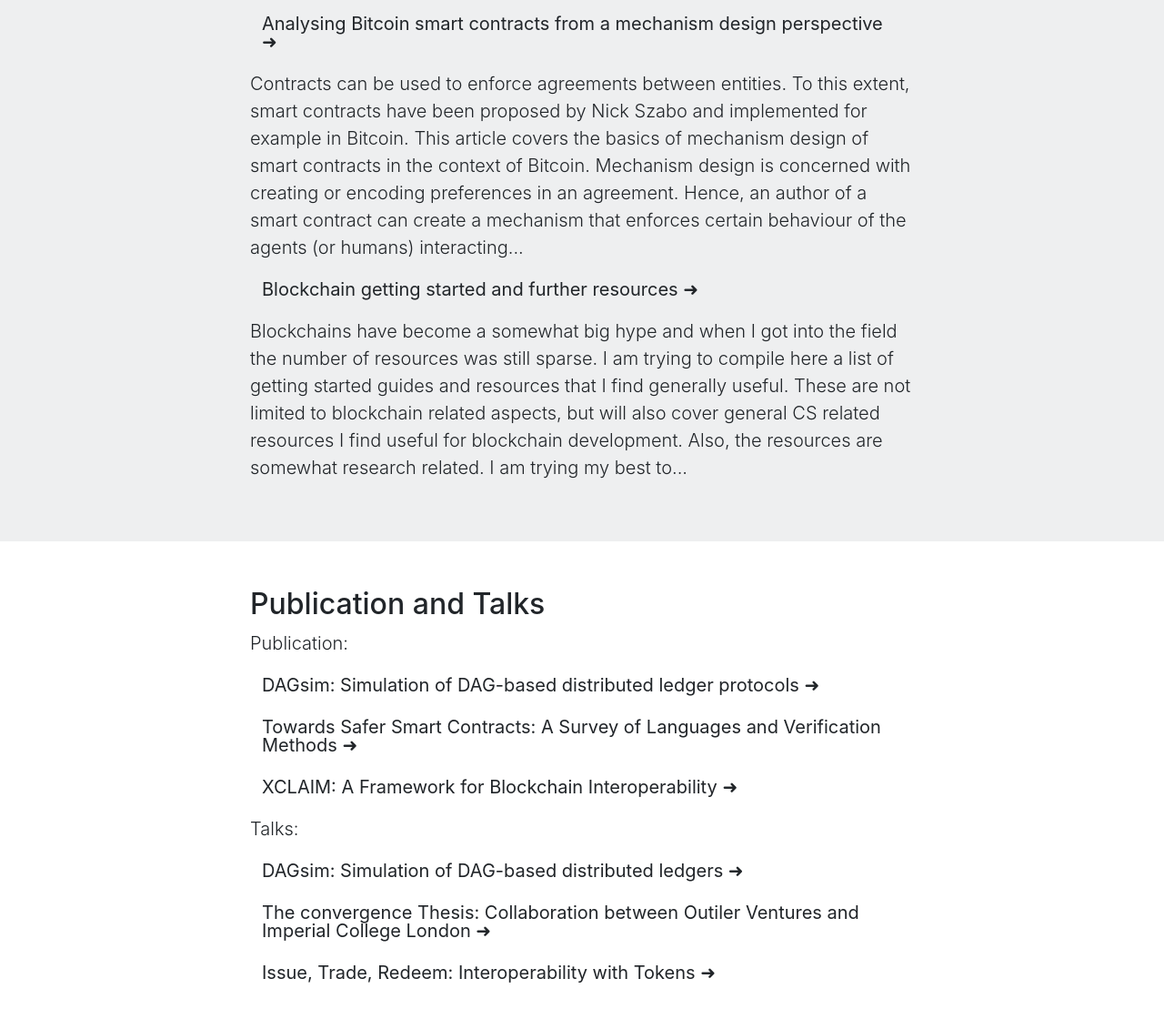
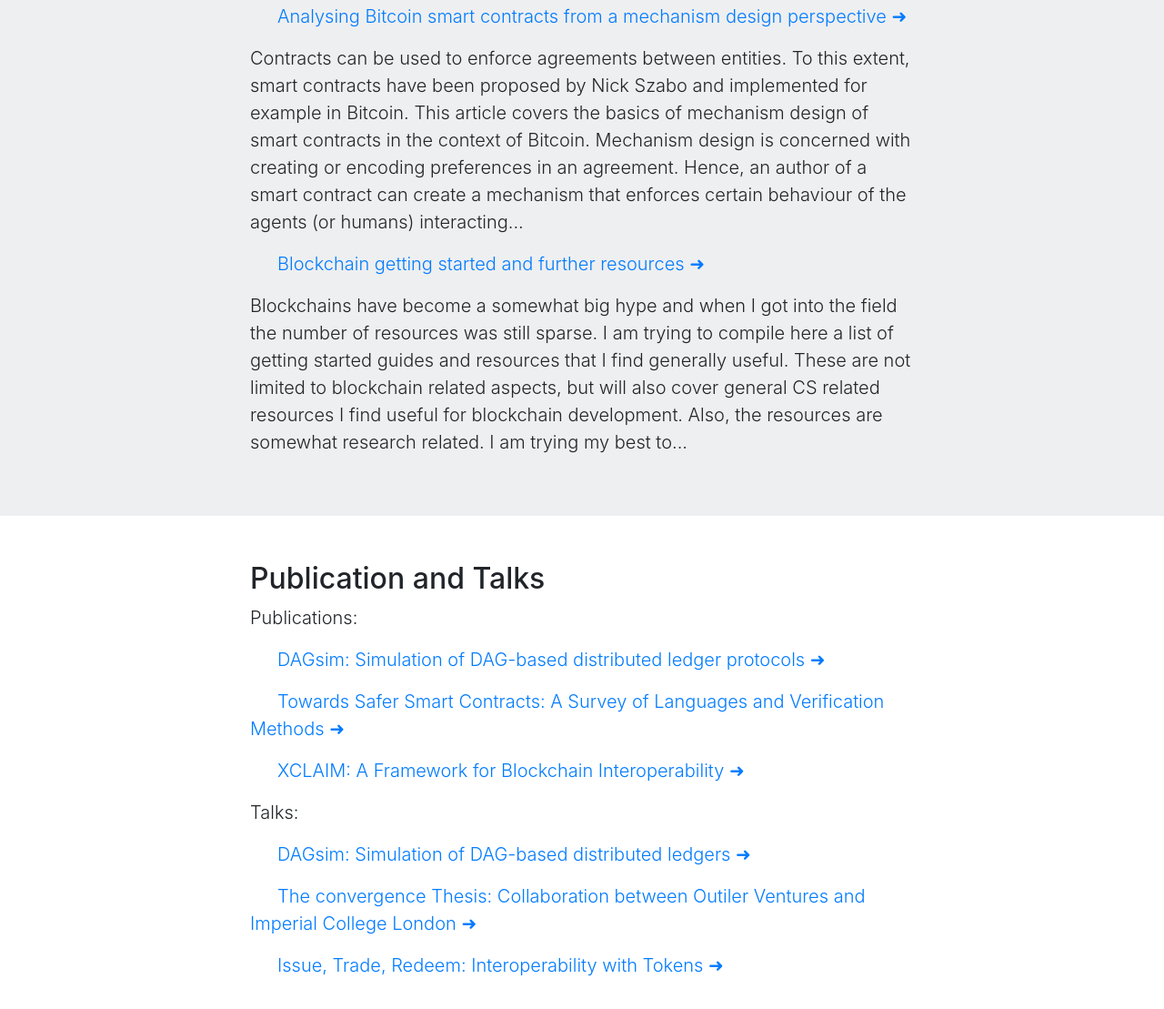
Before and after one commit to cottand/SmartContractsWebDev, a plain HTML site: page aboutDominik.html in a window 1280 px wide. Shown: the part 1123-2232 px from the top of the page at 91% size. Drawn offline with Linux system fonts and the light colour scheme.

Commit message:
add links in aboutDominik

```diff
--- a/aboutDominik.html
+++ b/aboutDominik.html
@@ -92,8 +92,9 @@
             <div class="col-lg-8 mx-auto">
                 <h2>Past Blog</h2>
                 <p class="lead">
-                  <p href="https://dominikharz.me/blockchain/2018/11/06/analysing-ethereum-gas-cost.html"
-                   class="navbar-toggler">Analysing Ethereum contract gas costs during development ➜</p>
+                  <a href="https://dominikharz.me/blockchain/2018/11/06/analysing-ethereum-gas-cost.html" target="_blank" style="padding-left:30px;">
+                    Analysing Ethereum contract gas costs during development ➜</a>
+
                   <p class="lead">
                   Updating the state of a smart contract in Ethereum costs money.
                   In this post I will go a bit into detail why this is necessary in Ethereum and how to check easily (with truffle test) your gas costs during local development.
@@ -101,8 +102,9 @@
                   Ethereum smart contracts are deployed at an address in the Ethereum network.  </p>
 
                   <p class="lead">
-                    <p href="https://dominikharz.me/blockchain/2018/09/12/mechanism-design.html"
-                     class="navbar-toggler">Analysing Bitcoin smart contracts from a mechanism design perspective ➜</p>
+                    <a href="https://dominikharz.me/blockchain/2018/09/12/mechanism-design.html" target="_blank" style="padding-left:30px;">
+                      Analysing Bitcoin smart contracts from a mechanism design perspective ➜</a>
+
                   <p class="lead">
                   Contracts can be used to enforce agreements between entities.
                   To this extent, smart contracts have been proposed by Nick Szabo and implemented for example in Bitcoin.
@@ -111,8 +113,9 @@
                   Hence, an author of a smart contract can create a mechanism that enforces certain behaviour of the agents (or humans) interacting...</p>
 
                   <p class="lead">
-                    <p href="https://dominikharz.me/blockchain/2017/10/18/blockchain-getting-started.html"
-                     class="navbar-toggler">Blockchain getting started and further resources ➜</p>
+                    <a href="https://dominikharz.me/blockchain/2017/10/18/blockchain-getting-started.html" target="_blank" style="padding-left:30px;">
+                      Blockchain getting started and further resources ➜</a>
+
                   <p class="lead">
                     Blockchains have become a somewhat big hype and when I got into the field the number of resources was still sparse.
                     I am trying to compile here a list of getting started guides and resources that I find generally useful.
@@ -129,35 +132,34 @@
             <div class="col-lg-8 mx-auto">
                 <h2>Publication and Talks</h2>
                 <p class="lead">
-                Publication:</p>
+                Publications:</p>
 
                 <p class="lead">
-                  <p href="https://eprint.iacr.org/2018/1062.pdf"
-                   class="navbar-toggler">DAGsim: Simulation of DAG-based distributed ledger protocols ➜</p>
+                  <a href="https://eprint.iacr.org/2018/1062.pdf" target="_blank" style="padding-left:30px;">
+                    DAGsim: Simulation of DAG-based distributed ledger protocols ➜</a>
 
                 <p class="lead">
-                  <p href="https://arxiv.org/pdf/1809.09805.pdf"
-                  class="navbar-toggler">Towards Safer Smart Contracts: A Survey of Languages and Verification Methods ➜</p>
+                  <a href="https://arxiv.org/pdf/1809.09805.pdf" target="_blank" style="padding-left:30px;">
+                    Towards Safer Smart Contracts: A Survey of Languages and Verification Methods ➜</a>
 
               <p class="lead">
-                 <p href="https://eprint.iacr.org/2018/643"
-                 class="navbar-toggler">XCLAIM: A Framework for Blockchain Interoperability ➜</p>
-
+                <a href="https://eprint.iacr.org/2018/643" target="_blank" style="padding-left:30px;">
+                  XCLAIM: A Framework for Blockchain Interoperability ➜</a>
 
               <p class="lead">
               Talks:</p>
 
               <p class="lead">
-                <p href="https://docs.google.com/presentation/d/1r0wDaRbqiC19sZjN9gmpILmcgw8d8M_Agqu0tO_onoc/edit#slide=id.p"
-                 class="navbar-toggler">DAGsim: Simulation of DAG-based distributed ledgers ➜</p>
+                <a href="https://docs.google.com/presentation/d/1r0wDaRbqiC19sZjN9gmpILmcgw8d8M_Agqu0tO_onoc/edit#slide=id.p" target="_blank" style="padding-left:30px;">
+                  DAGsim: Simulation of DAG-based distributed ledgers ➜</a>
 
               <p class="lead">
-                <p href="https://drive.google.com/file/d/1wDEobtI9SXuRCPS_e47rF70DrqBqhhIE/view"
-                 class="navbar-toggler">The convergence Thesis: Collaboration between Outiler Ventures and Imperial College London ➜</p>
+                <a href="https://drive.google.com/file/d/1wDEobtI9SXuRCPS_e47rF70DrqBqhhIE/view" target="_blank" style="padding-left:30px;">
+                  The convergence Thesis: Collaboration between Outiler Ventures and Imperial College London ➜</a>
 
-              <p class="lead">
-                <p href="https://www.youtube.com/watch?v=FI9cwksTrQs&feature=youtu.be&t=6429"
-                 class="navbar-toggler">Issue, Trade, Redeem: Interoperability with Tokens ➜</p>
+                <p class="lead">
+                <a href="https://www.youtube.com/watch?v=FI9cwksTrQs&feature=youtu.be&t=6429" target="_blank" style="padding-left:30px;">
+                  Issue, Trade, Redeem: Interoperability with Tokens ➜</a>
 
             </div>
         </div>
```
